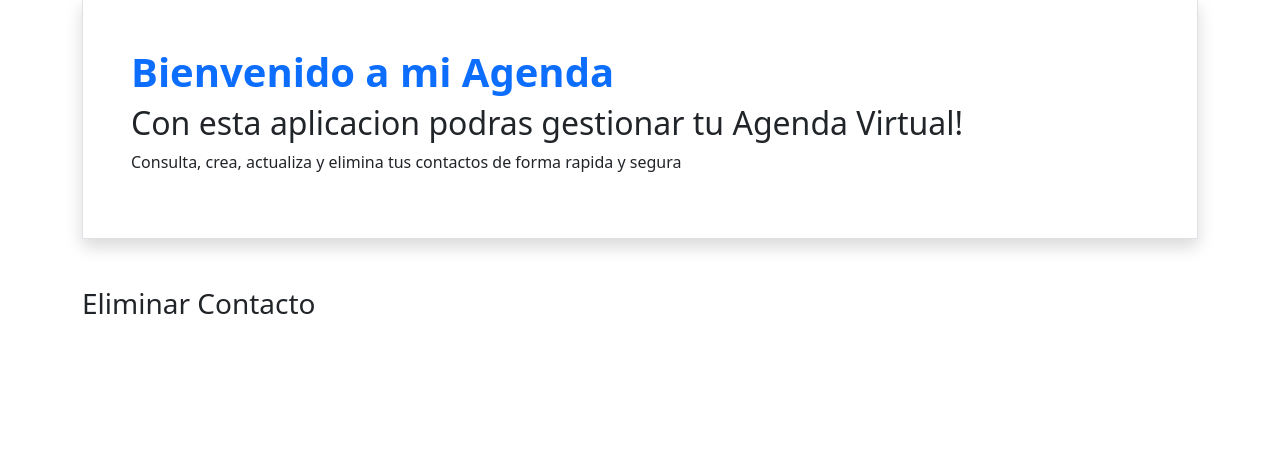
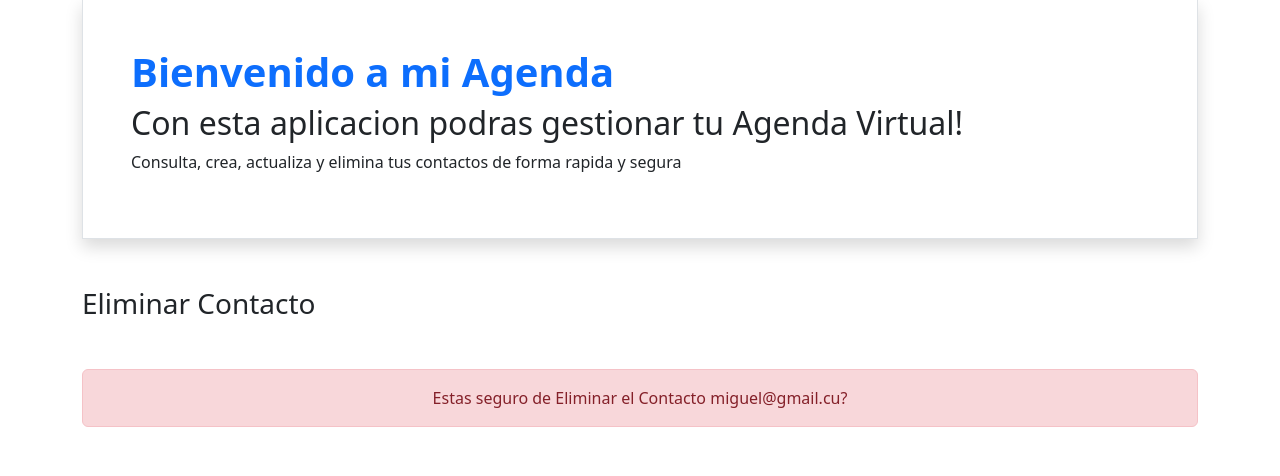
Before and after one commit to MiguelAntonioRS/Django-Project, a Django app: page /1/delete/ in a window 1280 px wide. Shown: the part 49-525 px from the top of the page. Run offline with Django 5.2, Linux system fonts and the light colour scheme; data comes from the database, SQL or seed files in the repository; some libraries are stand-ins or nearby versions.

Commit message:
Method to delete and warning for that delete

```diff
--- a/contacts/templates/contacts/contact_confirm_delete.html
+++ b/contacts/templates/contacts/contact_confirm_delete.html
@@ -21,6 +21,10 @@
         <h3>Eliminar Contacto</h3>
     </div>
 
+    <div class="alert alert-danger mt-5 text-center">
+        Estas seguro de Eliminar el Contacto <span>{{ contact.email }}</span>?
+    </div>
+
     <script src="{% static 'bootstrap/js/bootstrap.min.js' %}"></script>
 </body>
 </html>
```
